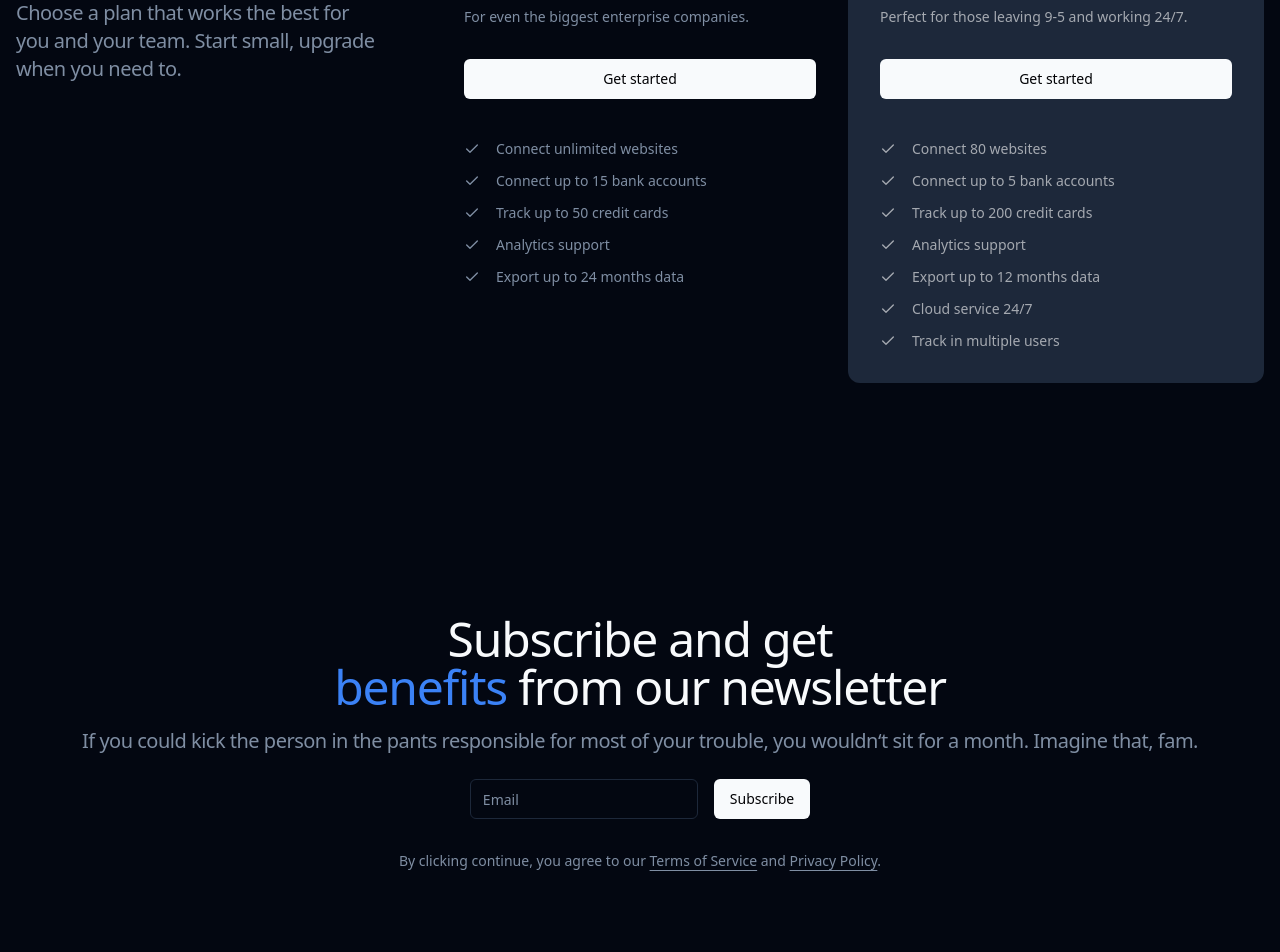
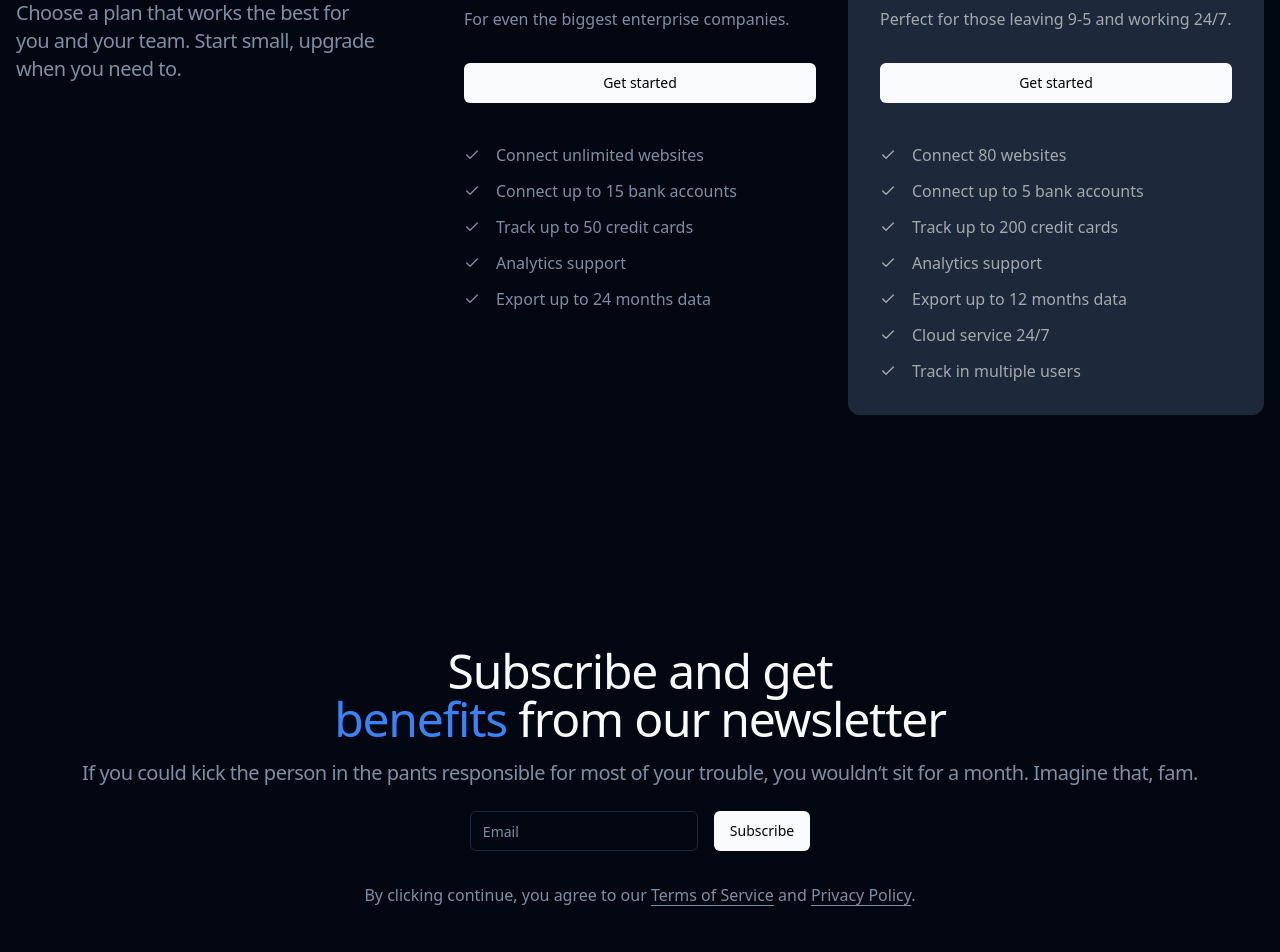
Before and after one commit to GnussonNet/hub, a Next.js app: page / in a window 1280 px wide. Shown: the part 1360-2312 px from the top of the page. Built offline with nearby package versions, Linux system fonts and the light colour scheme.

Commit message:
Change font size to match rest of the site

```diff
--- a/src/app/(homePage)/page.tsx
+++ b/src/app/(homePage)/page.tsx
@@ -159,7 +159,7 @@ const page = () => {
             <h2 className="text-muted-primary mt-4 text-lg tracking-tight md:text-xl">
               Big fish
             </h2>
-            <p className="mt-2 text-sm text-muted-foreground">
+            <p className="mt-2 text-muted-foreground">
               For even the biggest enterprise companies.
             </p>
             <p className="order-first text-3xl font-light tracking-tight text-primary md:text-5xl">
@@ -167,7 +167,7 @@ const page = () => {
             </p>
             <ul
               role="list"
-              className="order-last mt-10 flex flex-col gap-y-3 text-sm text-muted-foreground"
+              className="order-last mt-10 flex flex-col gap-y-3 text-muted-foreground"
             >
               <li className="flex items-center">
                 <LucideIcon name="Check" className="h-4 w-4" />
@@ -196,7 +196,7 @@ const page = () => {
             <h3 className="mt-4 text-lg tracking-tight text-primary md:text-xl">
               Indie Hacker
             </h3>
-            <p className="mt-2 text-sm text-white/60">
+            <p className="mt-2 text-white/60">
               Perfect for those leaving 9-5 and working 24/7.
             </p>
             <p className="order-first text-3xl font-light tracking-tight text-primary md:text-5xl">
@@ -204,7 +204,7 @@ const page = () => {
             </p>
             <ul
               role="list"
-              className="order-last mt-10 flex flex-col gap-y-3 text-sm text-white/60"
+              className="order-last mt-10 flex flex-col gap-y-3 text-white/60"
             >
               <li className="flex items-center">
                 <LucideIcon name="Check" className="h-4 w-4" />
@@ -267,7 +267,7 @@ const page = () => {
             </form>
           </div>
           <div className="mx-auto sm:flex">
-            <p className="mx-auto px-8 text-center text-sm text-muted-foreground">
+            <p className="mx-auto px-8 text-center text-muted-foreground">
               By clicking continue, you agree to our{" "}
               <Link
                 href="/terms"
--- a/src/app/(homePage)/signin/page.tsx
+++ b/src/app/(homePage)/signin/page.tsx
@@ -11,7 +11,7 @@ const page = () => {
         siteConfig.options.navbar.paddingBottom
       )}
     >
-      <div className="mx-auto flex w-full flex-col justify-center space-y-6 sm:h-full sm:max-w-xl">
+      <div className="mx-auto flex w-full flex-col justify-center space-y-6 sm:h-full sm:max-w-lg">
         <div className="flex flex-col space-y-2 text-center">
           <h1 className="text-2xl font-medium tracking-tight text-primary md:text-3xl">
             Sign in to your account
@@ -21,7 +21,7 @@ const page = () => {
           </p>
         </div>
         <UserAuthForm />
-        <p className="px-8 text-center text-sm text-muted-foreground">
+        <p className="px-8 text-center text-muted-foreground">
           By clicking continue, you agree to our{" "}
           <Link
             href="/terms"
--- a/src/app/(homePage)/signup/page.tsx
+++ b/src/app/(homePage)/signup/page.tsx
@@ -12,7 +12,7 @@ const page = () => {
         siteConfig.options.navbar.paddingBottom
       )}
     >
-      <div className="mx-auto flex w-full flex-col justify-center space-y-6 sm:h-full sm:max-w-xl">
+      <div className="mx-auto flex w-full flex-col justify-center space-y-6 sm:h-full sm:max-w-lg">
         <div className="flex flex-col space-y-2 text-center">
           <h1 className="text-2xl font-medium tracking-tight text-primary md:text-3xl ">
             Create an account
@@ -22,7 +22,7 @@ const page = () => {
           </p>
         </div>
         <UserAuthForm />
-        <p className="px-8 text-center text-sm text-muted-foreground">
+        <p className="px-8 text-center text-muted-foreground">
           By clicking continue, you agree to our{" "}
           <Link
             href="/terms"
```
